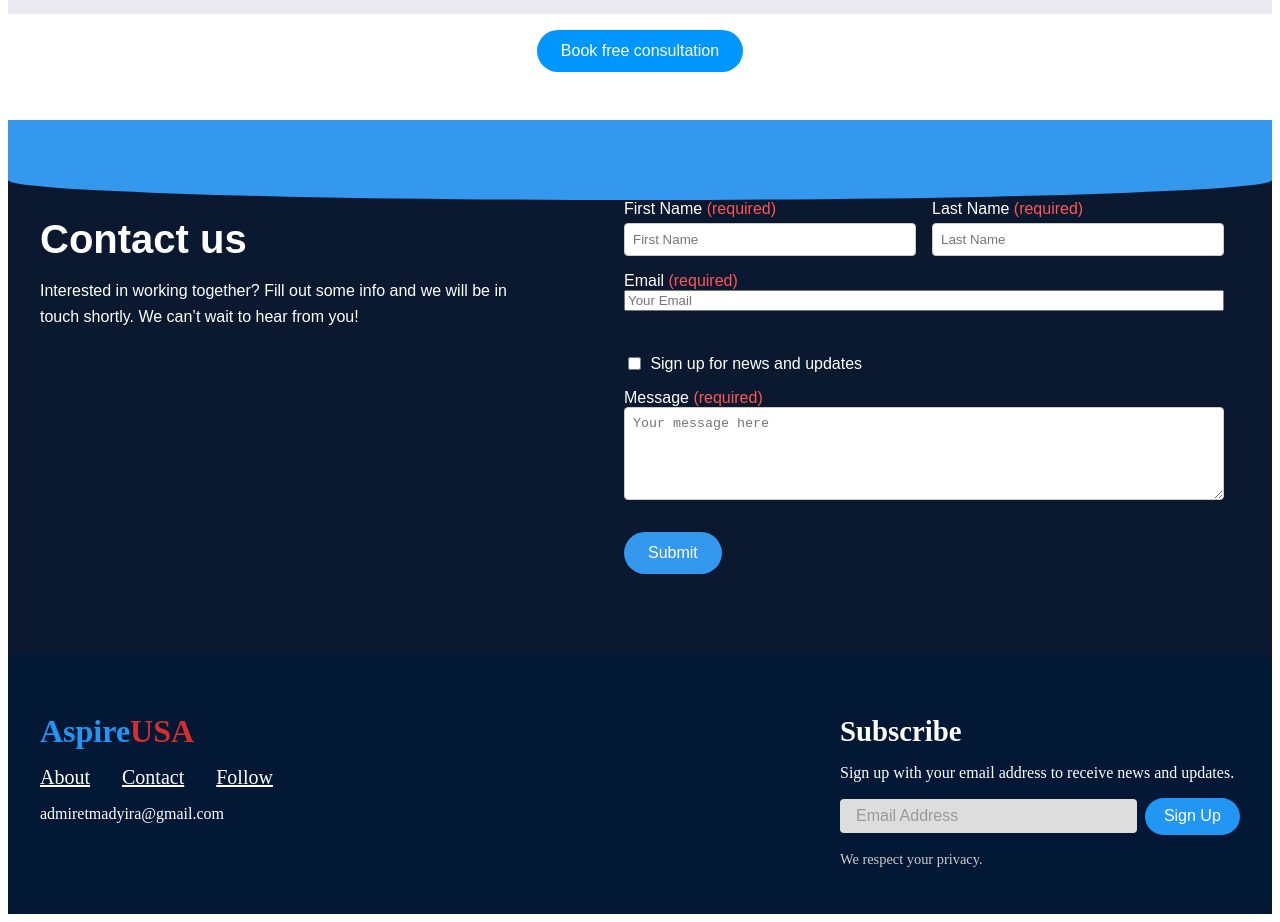
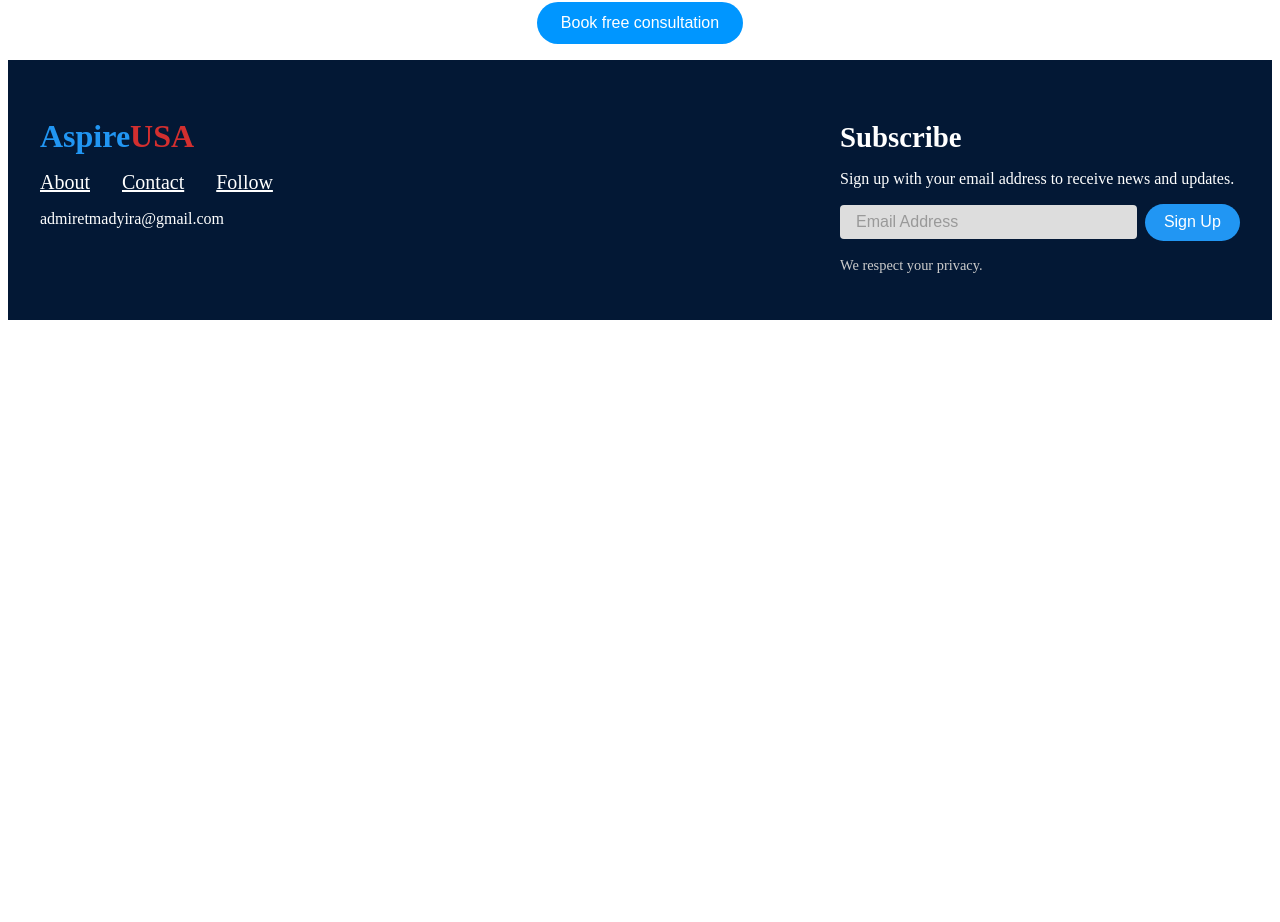
Before and after one commit to Mireinstein/AspireUS, a Next.js app: page /services in a window 1280 px wide. Shown: the part 1320-2242 px from the top of the page. After the commit the page ends 1648 px from the top, so only its background shows below. Built offline with nearby package versions, Linux system fonts and the light colour scheme.

Commit message:
Remove contact section

```diff
--- a/pages/services.js
+++ b/pages/services.js
@@ -11,7 +11,7 @@ export default function Services() {
         <h1>Our Services</h1>
         <p>
           Our services provide personalized advice, strategic solutions, and actionable insights
-          designed to elevate your application. Let our experienced professionals guide you through
+          designed to elevate your application. We will guide you through
           every step—from selecting the right institutions to crafting compelling essays—ensuring
           you present your best self to top U.S. colleges and universities.
         </p>
@@ -105,96 +105,6 @@ export default function Services() {
         </a>
       </div>
 
-      {/*  Contact Section with Wave & 2-column layout  */}
-      <section className={styles.contactSection}>
-        <div className={styles.contactContent}>
-          {/* Left Side: Intro */}
-          <div className={styles.contactIntro}>
-            <h2>Contact us</h2>
-            <p>
-              Interested in working together? Fill out some info and we will
-              be in touch shortly. We can’t wait to hear from you!
-            </p>
-          </div>
-
-          {/* Right Side: Form */}
-          <form className={styles.contactForm}>
-            {/* Name Row */}
-            <div className={styles.formRow}>
-              <div className={styles.formGroup}>
-                <label htmlFor="firstName">
-                  First Name <span style={{ color: '#ff5555' }}>(required)</span>
-                </label>
-                <input
-                  id="firstName"
-                  type="text"
-                  required
-                  placeholder="First Name"
-                />
-              </div>
-
-              <div className={styles.formGroup}>
-                <label htmlFor="lastName">
-                  Last Name <span style={{ color: '#ff5555' }}>(required)</span>
-                </label>
-                <input
-                  id="lastName"
-                  type="text"
-                  required
-                  placeholder="Last Name"
-                />
-              </div>
-            </div>
-
-            {/* Email */}
-            <div className={styles.formRow}>
-              <div className={styles.formGroupFull}>
-                <label htmlFor="email">
-                  Email <span style={{ color: '#ff5555' }}>(required)</span>
-                </label>
-                <input
-                  id="email"
-                  type="email"
-                  required
-                  placeholder="Your Email"
-                />
-              </div>
-            </div>
-
-            {/* Sign up checkbox */}
-            <div className={styles.formRow}>
-              <div className={styles.signupGroup}>
-                <input
-                  id="newsUpdates"
-                  type="checkbox"
-                />
-                <label htmlFor="newsUpdates">Sign up for news and updates</label>
-              </div>
-            </div>
-
-            {/* Message */}
-            <div className={styles.formRow}>
-              <div className={styles.formGroupFull}>
-                <label htmlFor="message">
-                  Message <span style={{ color: '#ff5555' }}>(required)</span>
-                </label>
-                <textarea
-                  id="message"
-                  rows="5"
-                  required
-                  placeholder="Your message here"
-                />
-              </div>
-            </div>
-
-            {/* Submit Button */}
-            <button type="submit" className={styles.submitButton}>
-              Submit
-            </button>
-          </form>
-        </div>
-      </section>
-
     </div>
   );
 }
```
